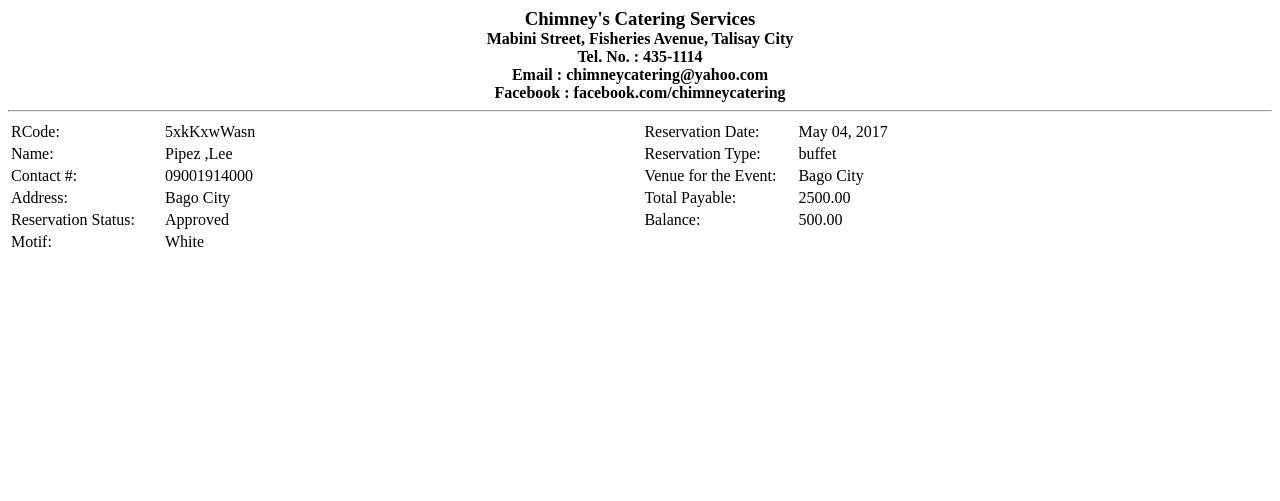
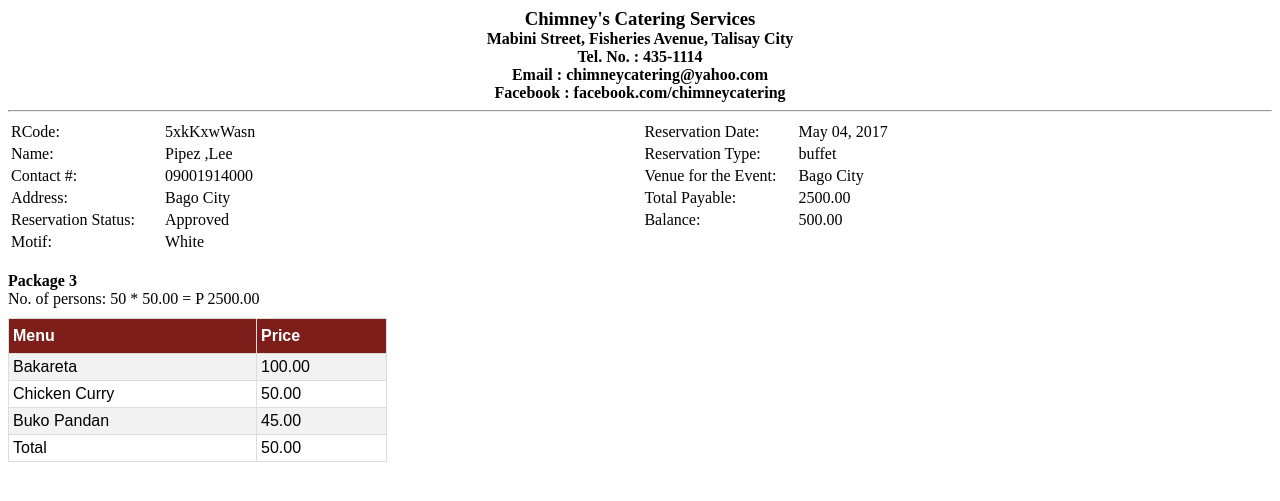
Before and after one commit to Doggie-1/OnlineCatering, a PHP site: page /admin/reservation_view.php?id=42 in a window 1280 px wide. Shown: the top 501 px of the page. Run offline with PHP 8.4, Linux system fonts and the light colour scheme; a user stored in the database is signed in; data comes from the database, SQL or seed files in the repository; data that the repository does not hold is empty.

Commit message:
Added the list of the menu for the package and its details and total.

```diff
--- a/admin/reservation_view.php
+++ b/admin/reservation_view.php
@@ -16,6 +16,29 @@ endif;
     }
     h4,h3{
       margin:0px;
+    }
+    #customers {
+      font-family: Arial, Helvetica, sans-serif;
+      border-collapse: collapse;
+      width: 100%;
+      margin-top: 10px;
+    }
+
+    #customers td, #customers th {
+      border: 1px solid #ddd;
+      padding: 4px;
+    }
+
+    #customers tr:nth-child(even){background-color: #f2f2f2;}
+
+    #customers tr:hover {background-color: #ddd;}
+
+    #customers th {
+      padding-top: 8px;
+      padding-bottom: 8px;
+      text-align: left;
+      background-color: #7d1e1b;
+      color: white;
     }
   </style>
 </head>
@@ -44,9 +67,12 @@ include('../includes/dbcon.php');
     $venue=$row['r_venue'];
     $balance=$row['balance'];
     $payable=$row['payable'];
+    $pax=$row['pax'];
+    $price=$row['price'];
     $type=$row['r_type'];
     $status=$row['r_status'];
     $motif=$row['r_motif'];
+    $cid=$row['combo_id'];
 ?>
                       <tr>
                         <td class="label">RCode: </td>
@@ -85,24 +111,37 @@ include('../includes/dbcon.php');
 </table>
 <br>
     <?php
+        if ($cid) {
+            $query1 = mysqli_query($con,"select * from combo natural join menu where combo_id='$cid'")or die(mysqli_error($con));
+        } else {
+            $query1 = mysqli_query($con, "SELECT * FROM custom_details natural join menu WHERE reservation_id='$id'");
+        }
+        $row1 = mysqli_fetch_array($query1);
 
-    $query1=mysqli_query($con,"select * from r_details natural join combo where rid='$id'")or die(mysqli_error($con));
-      while($row1=mysqli_fetch_array($query1))
-      {
-        $rid=$row1['r_details_id'];
+        $cname = !empty($row1) ? $row1['combo_name'] : "Custom Package";
     ?>
-<div style="width:50%;float:left">
-  <h4><?php echo $row1['combo_name'];?></h4>
-  <span>No. of persons: <?php echo $row1['r_nop'];?> * <?php echo $row1['r_price'];?> = P <?php echo $row1['r_nop']*$row1['r_price'];?></span>
-  <ul>
+        <div style="width:30%; float:left">
+            <h4><?php echo $cname;?></h4>
+            <span>No. of persons: <?php echo $pax;?> * <?php echo $price;?> = P <?php echo $payable;?></span>
+            <table id="customers">
+                <tr>
+                    <th>Menu</th>
+                    <th>Price</th>
+                </tr>
+                <?php while($row1 = mysqli_fetch_array($query1)) {?>
+                    <tr>
+                        <td><?php echo  $row1['menu_name'];?></td>
+                        <td><?php echo  $row1['menu_price'];?></td>
+                    </tr>
+                <?php } ?>
+                <tr>
+                    <td>Total</td>
+                    <td><?php echo  $price;?></td>
+                </tr>
+            </table>
+        </div>
     <?php
-      $query2=mysqli_query($con,"select * from r_combo natural join menu where r_details_id='$rid'")or die(mysqli_error($con));
-      while($row2=mysqli_fetch_array($query2))
-      {
+    //}
     ?>
-    <li><?php echo  $row2['menu_name'];?></li>
-<?php }?>
-</div>
-<?php }?>
 </body>
 </html>
```
Lines whose indentation alone changed are shown as unchanged.
